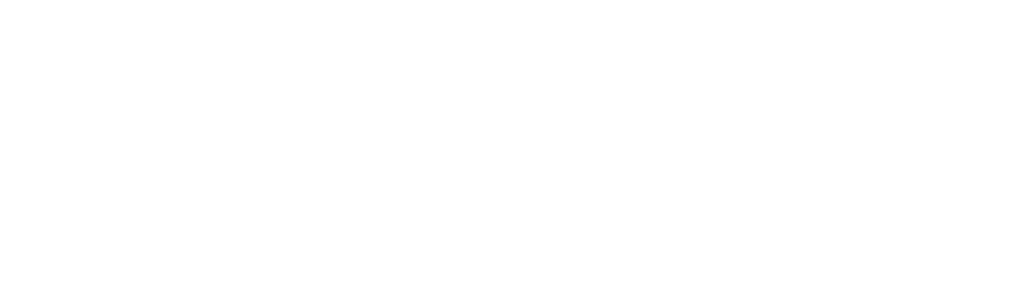
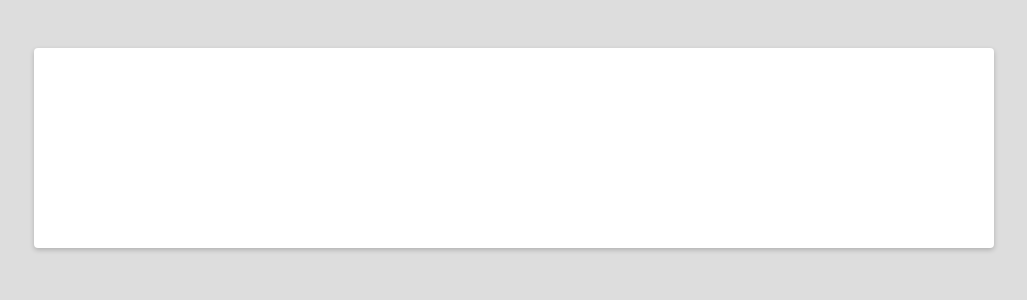
Before and after one commit to mihaipaulstd/imagery, a React (Create React App) app in the folder search-app/: page / in a window 1280 px wide. Shown: the top 300 px of the page, without its empty margins (126-1153 px from the left). Built offline with nearby package versions, Linux system fonts and the light colour scheme.

Commit message:
container + form

```diff
--- a/search-app/public/css/main.css
+++ b/search-app/public/css/main.css
@@ -1 +1,35 @@
-/* No CSS *//*# sourceMappingURL=main.css.map */
+* {
+  margin: 0;
+  padding: 0;
+  -webkit-box-sizing: border-box;
+          box-sizing: border-box;
+  font-family: sans-serif;
+}
+
+html {
+  background-color: #DDDDDD;
+}
+
+.container {
+  max-width: 75%;
+  margin: 0 auto;
+  position: relative;
+  overflow: visible;
+  background-color: transparent;
+}
+
+.app {
+  width: 100%;
+  height: 100%;
+}
+
+.searchForm {
+  background-color: #FFFFFF;
+  height: 12.5rem;
+  width: 100%;
+  border-radius: 4px;
+  margin: 3rem auto;
+  -webkit-box-shadow: 0 2px 5px #00000033;
+          box-shadow: 0 2px 5px #00000033;
+}
+/*# sourceMappingURL=main.css.map */
--- a/search-app/public/index.html
+++ b/search-app/public/index.html
@@ -7,6 +7,7 @@
     <meta name="theme-color" content="#000000" />
     <meta name="description" content="Web site created using create-react-app"/>
     <title>Search images</title>
+    <link rel="stylesheet" href="css/main.css">
   </head>
   <body>
     <noscript>You need to enable JavaScript to run this app.</noscript>
--- a/search-app/public/scss/_base.scss
+++ b/search-app/public/scss/_base.scss
@@ -0,0 +1,16 @@
+// Resets
+* {
+  margin:       0;
+  padding:      0;
+  box-sizing:   border-box;
+  font-family:  sans-serif;
+}
+
+//Colors
+$white:             #FFFFFF;
+$lightgrey:         #DDDDDD;
+$transparentBlack:  #00000033;
+$black:             #000000;
+
+//Box shadows
+$searchFormShadow: 0 2px 5px $transparentBlack;
--- a/search-app/public/scss/_components.scss
+++ b/search-app/public/scss/_components.scss
@@ -0,0 +1,14 @@
+.app {
+
+  width: 100%;
+  height: 100%;
+}
+
+.searchForm {
+  background-color: $white;
+  height: 12.5rem;
+  width: 100%;
+  border-radius: 4px;
+  margin: 3rem auto;
+  box-shadow: $searchFormShadow;
+}
--- a/search-app/public/scss/_layout.scss
+++ b/search-app/public/scss/_layout.scss
@@ -0,0 +1,11 @@
+html {
+  background-color: $lightgrey;
+}
+
+.container{
+  max-width:        75%;
+  margin:           0 auto;
+  position:         relative;
+  overflow:         visible;
+  background-color: transparent;
+}
--- a/search-app/public/scss/main.scss
+++ b/search-app/public/scss/main.scss
@@ -1,3 +1,3 @@
 @import 'base';
+@import 'layout';
 @import 'components';
-@import 'layout';
--- a/search-app/src/components/App.js
+++ b/search-app/src/components/App.js
@@ -10,7 +10,7 @@
 
   render() {
     return (
-      <div className="App">
+      <div className="app container">
         <SearchForm />
       </div>
     )
--- a/search-app/src/components/SearchForm.js
+++ b/search-app/src/components/SearchForm.js
@@ -9,7 +9,7 @@
 
   render() {
     return (
-      <form>
+      <form className="searchForm">
 
       </form>
     )
```
Also changed, not shown: 1 other file (tests, documents, lock files or other folders).
